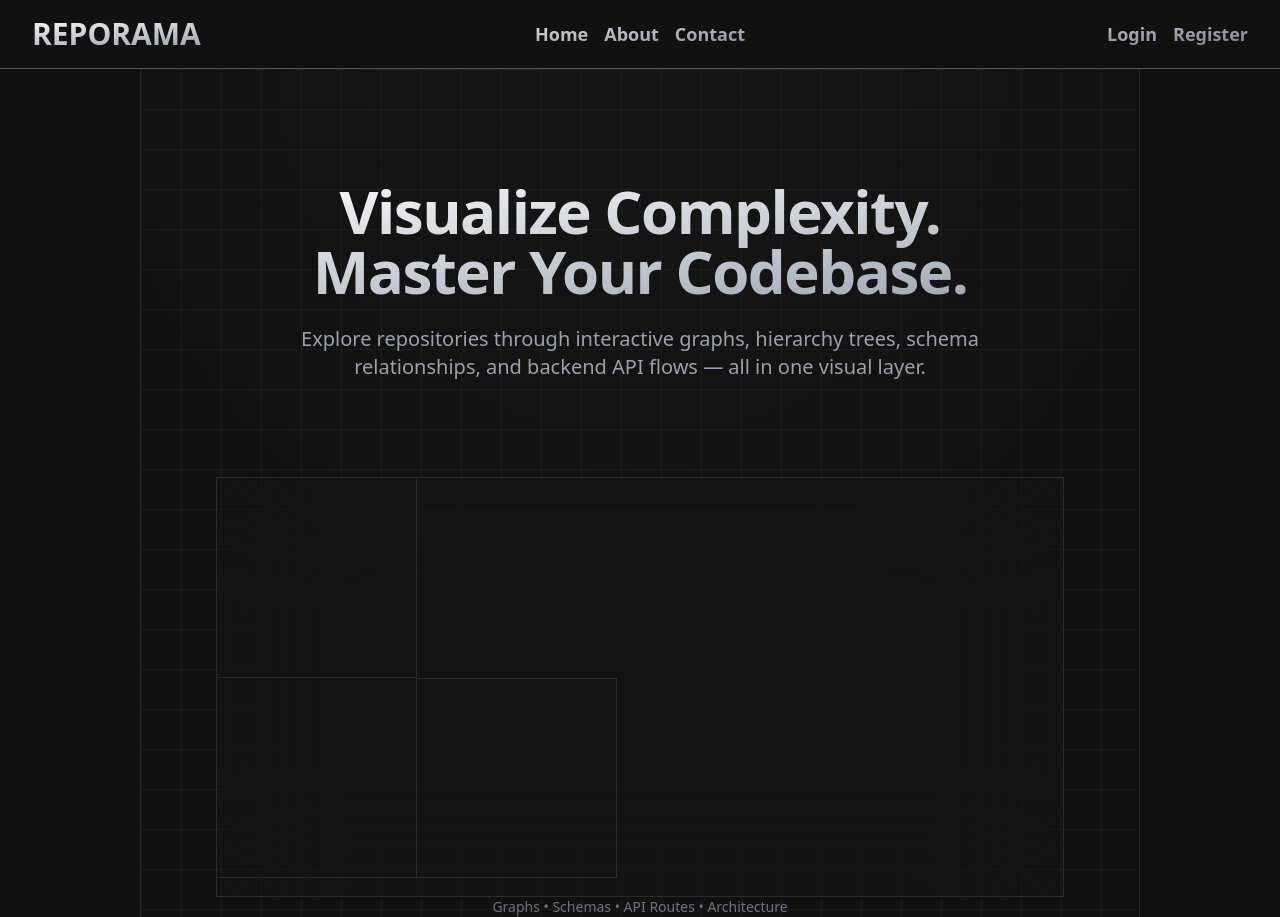
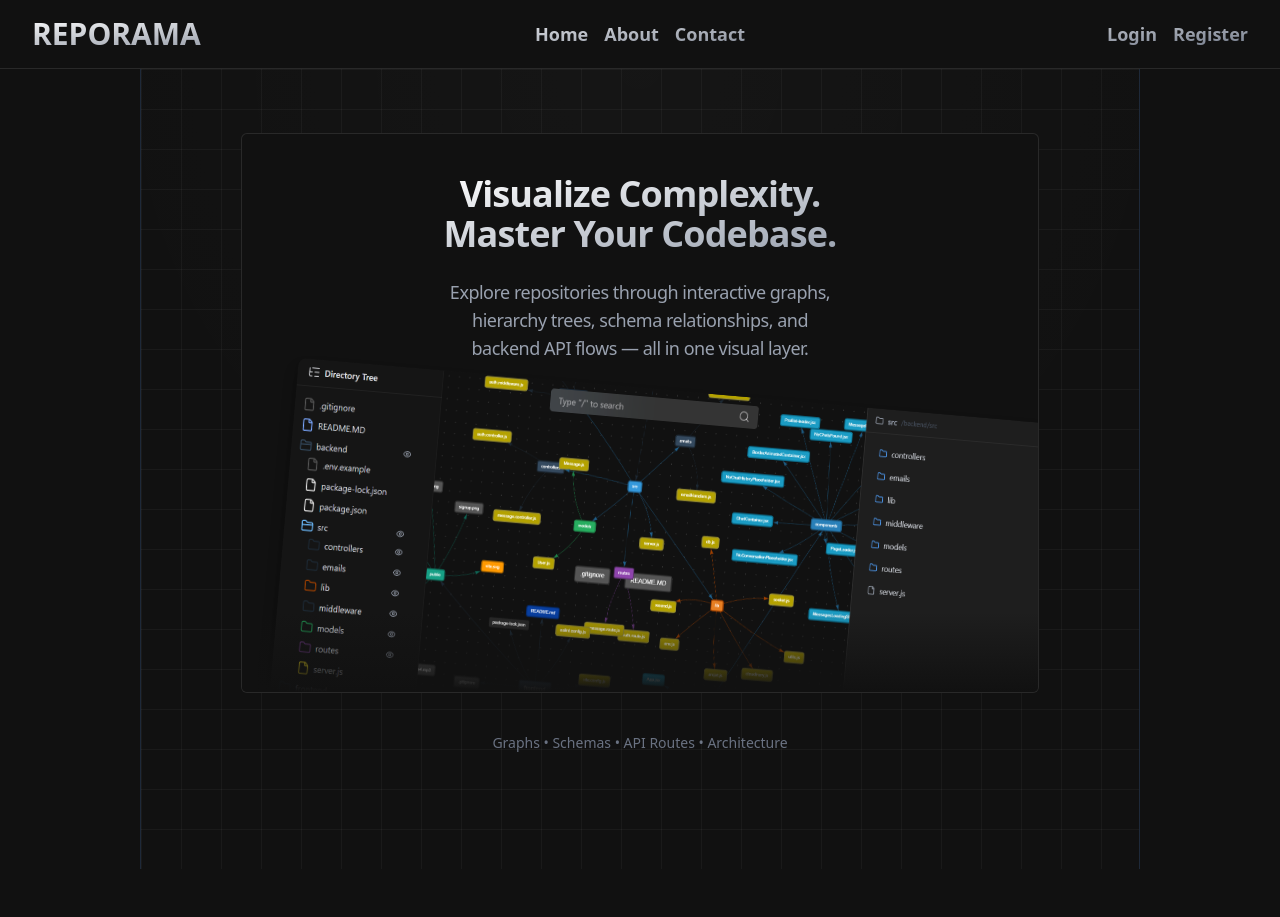
Before and after one commit to SahilSharma1212/RepoRama, a Next.js app: page / in a window 1280 px wide. After the commit the page ends 869 px from the top, so only its background shows below. Built offline with nearby package versions, Linux system fonts and the light colour scheme.

Commit message:
added feature to hide sidebars for better controll and access

```diff
--- a/app/(landing-page)/page.tsx
+++ b/app/(landing-page)/page.tsx
@@ -4,10 +4,10 @@ import HeroSection from '../_components/HeroSection'
 export default function page() {
   return (
     <div>
-      <Navbar/>
+      <Navbar />
       <div className='lg:px-35 md:px-10'>
-        <HeroSection/>
+        <HeroSection />
       </div>
     </div>
   )
-}
+};
--- a/app/(main-app)/visualiser/LeftFolderStructSideBar.tsx
+++ /dev/null
@@ -1,36 +0,0 @@
-'use client'
-
-import { ListTree } from 'lucide-react'
-import FolderTree from './FolderStructure'
-import { useDataStore } from '@/app/store/dataStore'
-
-export default function LeftFolderStructSideBar() {
-    const { treeData } = useDataStore()
-
-    return (
-        <div
-            style={{
-                backgroundColor: '#111',
-                backgroundImage: 'radial-gradient(#333 1px, transparent 1px)',
-            }}
-            className="h-screen w-70 flex flex-col border-r border-white/10 max-md:hidden"
-        >
-            {/* Tabs */}
-            <h1 className="flex items-center bg-[#151515] border-b border-white/10 text-gray-200 py-3 pl-5 text-md font-semibold gap-2">
-
-                    <ListTree strokeWidth={1.5} /> Directory Tree
-
-
-            </h1>
-
-            {/* Content */}
-            <div className="bg-[#151515] p-4 w-full flex-1 overflow-x-hidden overflow-y-auto custom-scrollbar">
-                {treeData && (
-                    <FolderTree treeData={treeData} />
-                )}
-
-
-            </div>
-        </div>
-    )
-}
--- a/app/(main-app)/visualiser/TopBar.tsx
+++ b/app/(main-app)/visualiser/TopBar.tsx
@@ -50,7 +50,7 @@ export default function TopBar() {
     };
 
     return (
-        <div className="absolute top-0 z-50 w-full flex flex-col items-center pt-4">
+        <div className="absolute top-0 z-40 w-full flex flex-col items-center pt-4">
             {/* Search box */}
             <div className="relative w-100 max-w-[90%] bg-white/15 px-4 py-2 backdrop-blur-3xl rounded-md flex items-center gap-3">
                 <input
--- a/app/_components/HeroSection.tsx
+++ b/app/_components/HeroSection.tsx
@@ -1,5 +1,6 @@
-import React from 'react'
-
+'use client'
+import Image from 'next/image'
+import { motion } from 'motion/react'
 export default function HeroSection() {
     return (
         <div className="relative min-h-screen border-x border-gray-800 overflow-hidden">
@@ -8,40 +9,56 @@ export default function HeroSection() {
             <div className="absolute inset-0 bg-[radial-gradient(circle_at_top,rgba(255,255,255,0.02),transparent_60%)]" />
             <div className="absolute inset-0 bg-[linear-gradient(rgba(255,255,255,0.04)_1px,transparent_1px),linear-gradient(90deg,rgba(255,255,255,0.04)_1px,transparent_1px)] bg-size-[40px_40px]" />
 
-            <header className="relative z-10 pt-28 text-center">
-                <h1 className="text-5xl md:text-6xl font-extrabold tracking-tight bg-linear-to-br from-white to-gray-400 bg-clip-text text-transparent">
+
+
+            {/* hero visualization mock */}
+            <section className="relative z-10 mt-16 flex justify-center flex-col items-center mb-10 ">
+
+
+                <div className='w-[80%] h-140 bg-gray relative overflow-hidden border border-white/10 rounded-md'>
+
+                    {/* Minimal animated heading */}
+                    <motion.h2
+                        initial={{ y: 12, opacity: 0 }}
+                        animate={{ y: 0, opacity: 1 }}
+                        transition={{ duration: 0.4, ease: "easeOut", delay: 0.1 }}
+                        className="absolute top-0 left-1/2 -translate-x-1/2 z-50 text-xl font-medium tracking-tight text-white/90"
+                    >
+                        <header className="relative z-10 pt-10 text-center">
+                            <h1 className="text-4xl md:text-4xl font-extrabold tracking-tight bg-linear-to-br from-white to-gray-400 bg-clip-text text-transparent">
                                 Visualize Complexity.
                                 <br />
                                 Master Your Codebase.
                             </h1>
 
-                <p className="mt-6 text-lg md:text-xl text-gray-400 max-w-3xl mx-auto">
+                            <p className="mt-6 text-lg md:text-md text-gray-400 w-full mx-auto">
                                 Explore repositories through interactive graphs, hierarchy trees,
                                 schema relationships, and backend API flows — all in one visual layer.
                             </p>
                         </header>
+                    </motion.h2>
 
-            {/* hero visualization mock */}
-            <section className="relative z-10 mt-24 flex justify-center flex-col items-center">
-                <div className="relative w-[85%] max-w-6xl h-105  border border-white/10 bg-white/1 backdrop-blur-3xl ">
 
-                    <div className='flex'>
-                        <div className='w-50 h-50 border border-b-white/10 border-r-white/10 border-l-white/0 border-t-white/0'>
+                    <motion.div
+                        initial={{ y: 120, opacity: 0.3 }}
+                        animate={{ y: 0, opacity: 1 }}
+                        transition={{ duration: 0.3, ease: "easeOut" }}
+                        className='absolute -bottom-25 left-[55%] rotate-5 -translate-x-1/2'
+                    >
+                        <div className="relative h-100 w-200 rounded-lg overflow-hidden shadow-lg shadow-black/40">
+                            <Image fill src="/visualiserDemo.png" alt="hi" />
+                        </div>
+                    </motion.div>
+
+                    <div className='absolute w-full h-20 bg-linear-to-b from-[#11111100] to-[#111] bottom-0 z-40' />
 
                 </div>
 
-                    </div>
 
-                    <div className='flex'>
-                        <div className='w-50 h-50 border border-b-white/10 border-r-white/10 border-l-white/0 border-t-white/0'>
 
-                        </div>
-                        <div className='w-50 h-50 border border-white/10 border-l-white/0'>
 
-                        </div>
 
-                    </div>
-                </div>
+
             </section>
 
             {/* bottom labels */}
--- /dev/null
+++ b/app/_components/LeftFolderStructSideBar.tsx
@@ -0,0 +1,48 @@
+'use client'
+
+import { ListTree, X } from 'lucide-react'
+import FolderTree from '../(main-app)/visualiser/FolderStructure'
+import { useDataStore } from '@/app/store/dataStore'
+import useUIStore from '../store/uiStore'
+
+export default function LeftFolderStructSideBar() {
+    const { treeData } = useDataStore()
+    const {isLeftBarHidden, toggleLeftBarVisibility} = useUIStore()
+    return (
+        <div
+            style={{
+                backgroundColor: '#111',
+                backgroundImage: 'radial-gradient(#333 1px, transparent 1px)',
+            }}
+            className={`h-screen flex flex-col border-r border-white/10 max-md:hidden z-50 transition-all ${isLeftBarHidden ? "w-0 p-0 overflow-hidden" : 'w-70'} `}
+        >
+            {/* Tabs */}
+            <nav className="flex justify-between items-center px-4 py-3 border-b border-white/10 text-base max-md:px-3 max-md:py-2 bg-[#151515]">
+
+                <h1 className="font-semibold text-gray-300 flex items-center text-sm max-md:text-base">
+                    <ListTree className="text-gray-400 w-4 h-4 max-md:w-5 max-md:h-5" />
+                    <span className={'text-gray-400 ml-2'}>
+                        Directory Tree
+                    </span>
+                </h1>
+
+                <button
+                className='ml-2'
+                onClick={toggleLeftBarVisibility}
+                >
+                    <X className='text-gray-500 hover:text-gray-300 w-4 h-4 max-md:w-5 max-md:h-5 transition'/>
+                </button>
+
+            </nav>
+
+            {/* Content */}
+            <div className="bg-[#151515] p-4 w-full flex-1 overflow-x-hidden overflow-y-auto custom-scrollbar">
+                {treeData && (
+                    <FolderTree treeData={treeData} />
+                )}
+
+
+            </div>
+        </div>
+    )
+}
--- a/app/_components/Navbar.tsx
+++ b/app/_components/Navbar.tsx
@@ -3,12 +3,10 @@ import React from 'react'
 export default function Navbar() {
     return (
         <nav
-        className='bg-[#111] border-b border-b-gray-600 grid grid-cols-3 px-1
+            className='bg-[#111] border-b border-b-white/10 grid grid-cols-3 px-1
         py-4 sticky top-0 z-50
         text-white
         md:px-5
-
-
         lg:px-8
 
         '
--- /dev/null
+++ b/app/_components/RightSideAnimatedMiniBar.tsx
@@ -0,0 +1,39 @@
+'use client'
+import React, { useEffect, useState } from "react";
+import { motion, AnimatePresence } from "framer-motion";
+import { NotebookPen, Code, Wand2 } from "lucide-react";
+
+const icons = [NotebookPen, Code, Wand2];
+
+function RotatingIcon() {
+    const [index, setIndex] = useState(0);
+
+    useEffect(() => {
+        const interval = setInterval(() => {
+            setIndex((prev) => (prev + 1) % icons.length);
+        }, 1200);
+
+        return () => clearInterval(interval);
+    }, []);
+
+    const Icon = icons[index];
+
+    return (
+        <div className="h-6 w-6 relative">
+            <AnimatePresence mode="wait">
+                <motion.div
+                    key={index}
+                    initial={{ opacity: 0, y: 8 }}
+                    animate={{ opacity: 1, y: 0 }}
+                    exit={{ opacity: 0, y: -8 }}
+                    transition={{ duration: 0.3 }}
+                    className="absolute inset-0 flex items-center justify-center"
+                >
+                    <Icon strokeWidth={1.5} size={20} className="text-gray-300" />
+                </motion.div>
+            </AnimatePresence>
+        </div>
+    );
+}
+
+export default React.memo(RotatingIcon);
--- a/app/_components/TreeNetwork.tsx
+++ b/app/_components/TreeNetwork.tsx
@@ -115,7 +115,8 @@ export default function VisGraph({ treeData }: VisGraphProps) {
                 backgroundColor: "#111",
                 backgroundImage: "radial-gradient(#333 1px, transparent 1px)",
                 backgroundSize: "20px 20px",
-                cursor: "pointer"
+                cursor: "pointer",
+                zIndex:30
             }}
         />
     );
--- /dev/null
+++ b/app/store/uiStore.ts
@@ -0,0 +1,23 @@
+import { create } from 'zustand'
+
+type UIStore = {
+    isLeftBarHidden: boolean
+    toggleLeftBarVisibility: () => void
+    isRightBarHidden: boolean,
+    toggleRightBarVisibility: () => void
+}
+
+const useUIStore = create<UIStore>((set, get) => ({
+    isLeftBarHidden: false,
+    toggleLeftBarVisibility: () => {
+        const { isLeftBarHidden } = get()
+        set({ isLeftBarHidden: !isLeftBarHidden })
+    },
+    isRightBarHidden:false,
+    toggleRightBarVisibility: () => {
+        const { isRightBarHidden } = get()
+        set({ isRightBarHidden: !isRightBarHidden })
+    },
+}))
+
+export default useUIStore
```
Also changed, not shown: app/(main-app)/visualiser/page.tsx (+27 -3 lines), app/_components/RightInfoSideBar.tsx (renamed from app/(main-app)/visualiser/RightInfoSideBar.tsx, +9 -11 lines), public/diagram-export-1-7-2026-2_19_00-AM.png (deleted), public/visualiserDemo.png (added). Lines whose indentation alone changed are shown as unchanged.
